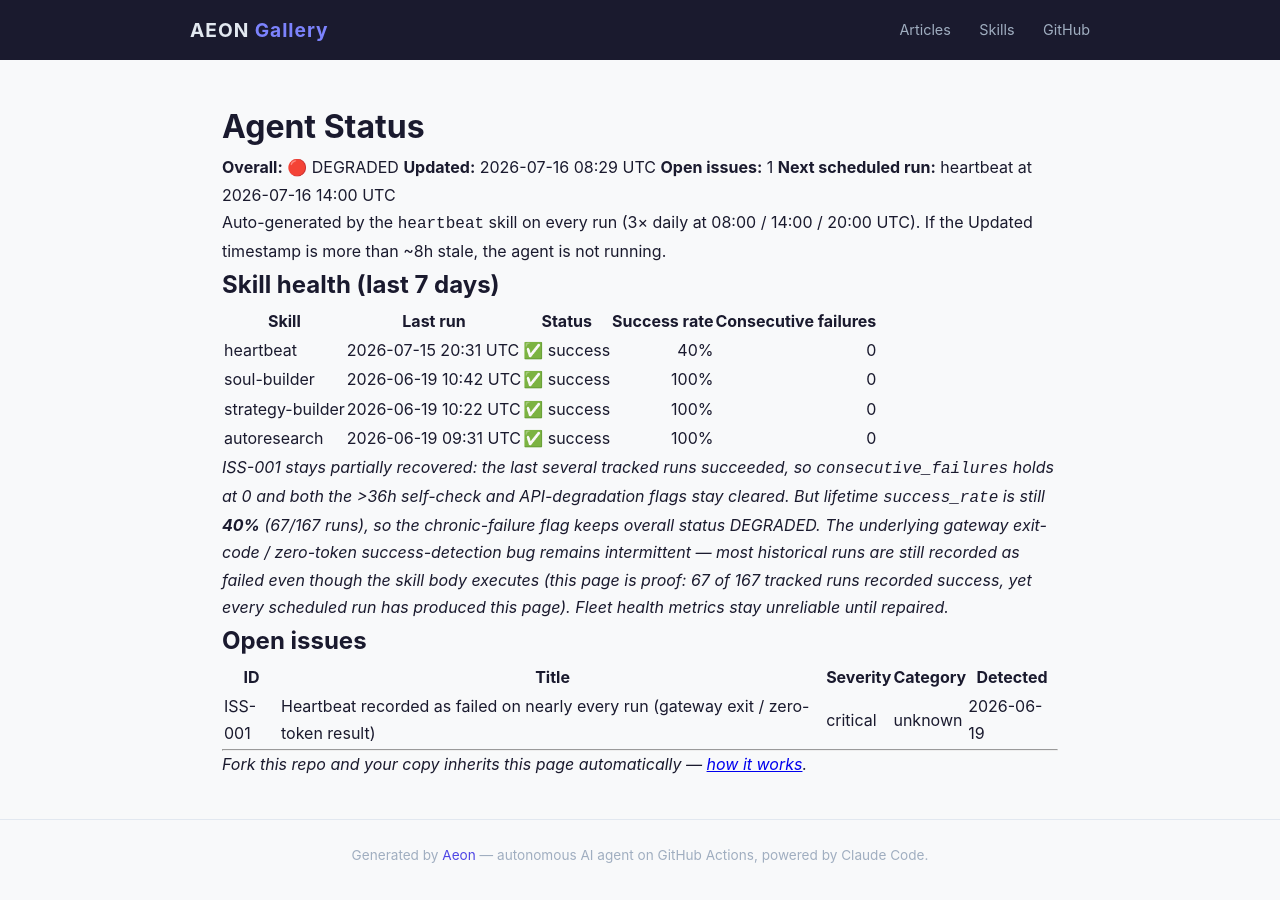
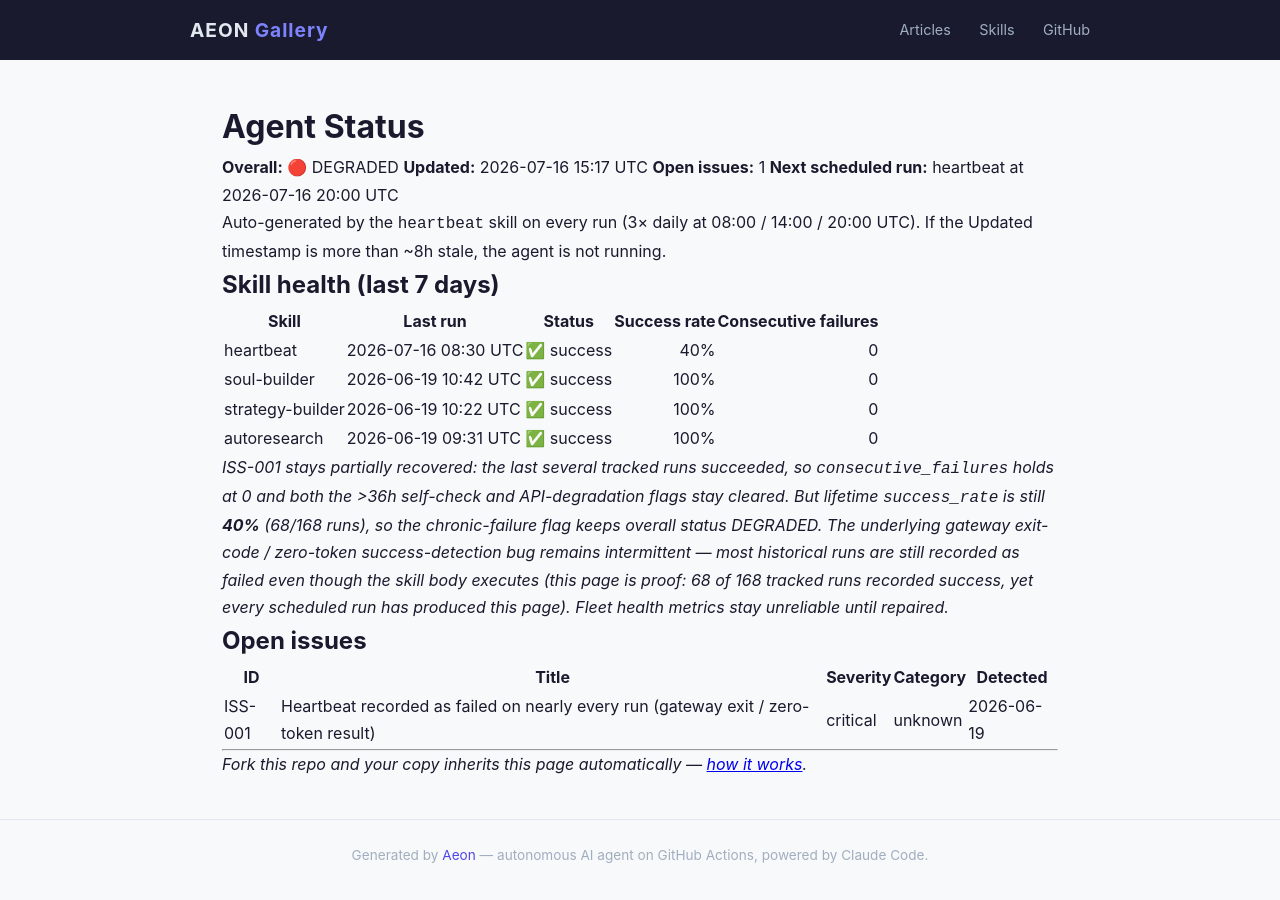
Before and after one commit to RickCrosschain/aeon, a Jekyll site: the page built from docs/status.md, in a window 1280 px wide. Built offline with Jekyll 4.4.1, drawn with Linux system fonts in a browser that asks for light colours.

Commit message:
chore(heartbeat): auto-commit 2026-07-16

```diff
--- a/docs/status.md
+++ b/docs/status.md
@@ -7,9 +7,9 @@ permalink: /status/
 # Agent Status
 
 **Overall:** 🔴 DEGRADED
-**Updated:** 2026-07-16 08:29 UTC
+**Updated:** 2026-07-16 15:17 UTC
 **Open issues:** 1
-**Next scheduled run:** heartbeat at 2026-07-16 14:00 UTC
+**Next scheduled run:** heartbeat at 2026-07-16 20:00 UTC
 
 Auto-generated by the `heartbeat` skill on every run (3× daily at 08:00 / 14:00 / 20:00 UTC). If the Updated timestamp is more than ~8h stale, the agent is not running.
 
@@ -17,12 +17,12 @@ Auto-generated by the `heartbeat` skill on every run (3× daily at 08:00 / 14:00
 
 | Skill | Last run | Status | Success rate | Consecutive failures |
 |-------|----------|--------|-------------:|---------------------:|
-| heartbeat | 2026-07-15 20:31 UTC | ✅ success | 40% | 0 |
+| heartbeat | 2026-07-16 08:30 UTC | ✅ success | 40% | 0 |
 | soul-builder | 2026-06-19 10:42 UTC | ✅ success | 100% | 0 |
 | strategy-builder | 2026-06-19 10:22 UTC | ✅ success | 100% | 0 |
 | autoresearch | 2026-06-19 09:31 UTC | ✅ success | 100% | 0 |
 
-_ISS-001 stays partially recovered: the last several tracked runs succeeded, so `consecutive_failures` holds at 0 and both the >36h self-check and API-degradation flags stay cleared. But lifetime `success_rate` is still **40%** (67/167 runs), so the chronic-failure flag keeps overall status DEGRADED. The underlying gateway exit-code / zero-token success-detection bug remains intermittent — most historical runs are still recorded as failed even though the skill body executes (this page is proof: 67 of 167 tracked runs recorded success, yet every scheduled run has produced this page). Fleet health metrics stay unreliable until repaired._
+_ISS-001 stays partially recovered: the last several tracked runs succeeded, so `consecutive_failures` holds at 0 and both the >36h self-check and API-degradation flags stay cleared. But lifetime `success_rate` is still **40%** (68/168 runs), so the chronic-failure flag keeps overall status DEGRADED. The underlying gateway exit-code / zero-token success-detection bug remains intermittent — most historical runs are still recorded as failed even though the skill body executes (this page is proof: 68 of 168 tracked runs recorded success, yet every scheduled run has produced this page). Fleet health metrics stay unreliable until repaired._
 
 ## Open issues
 
--- a/memory/token-usage.csv
+++ b/memory/token-usage.csv
@@ -70,3 +70,4 @@ date,skill,model,input_tokens,output_tokens,cache_read,cache_creation
 2026-07-15,heartbeat,claude-opus-4-8,2100,3934,489092,38083
 2026-07-15,heartbeat,claude-opus-4-8,2100,6303,386744,27384
 2026-07-16,heartbeat,claude-opus-4-8,2094,4022,323103,39709
+2026-07-16,heartbeat,claude-opus-4-8,2096,4175,383121,38403
```
Also changed, not shown: memory/logs/2026-07-16.md (+15 -0 lines), .outputs/heartbeat.md.
